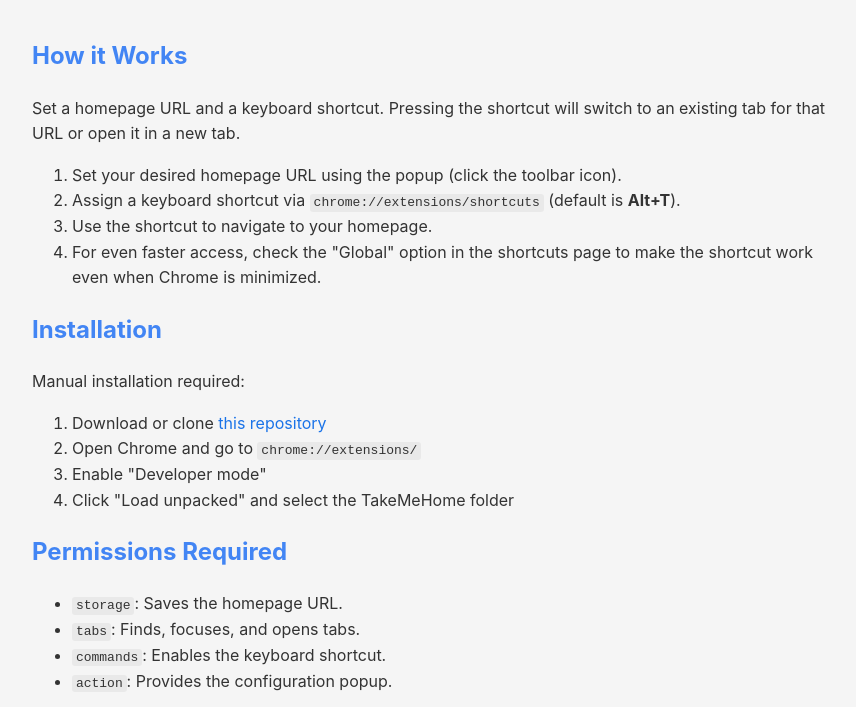
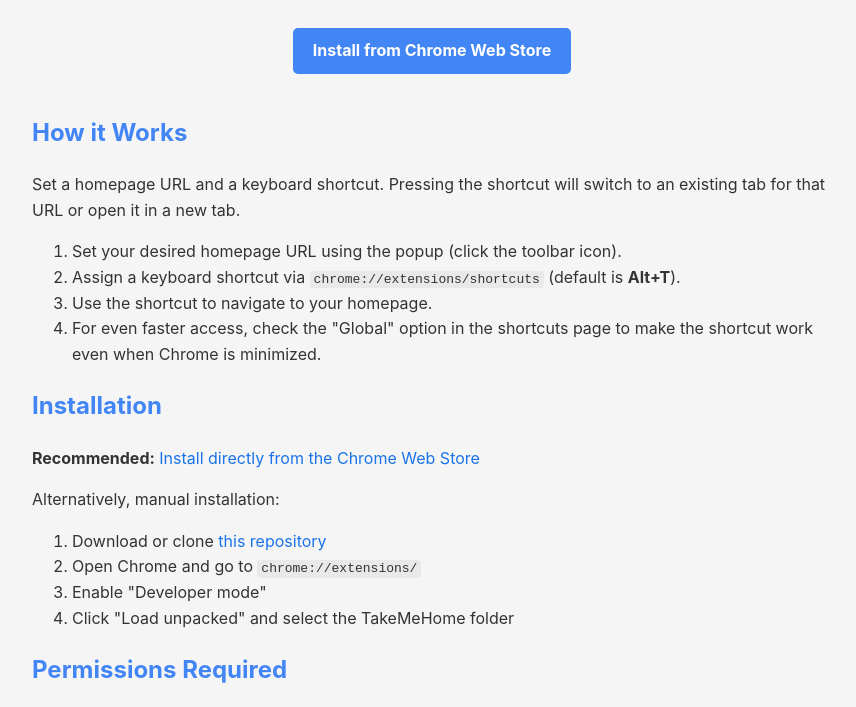
Before and after one commit to bradgharrison/TakeMeHome, a browser extension: page index.html in a window 1280 px wide. Shown: the part 298-1005 px from the top of the page, without its empty margins (208-1064 px from the left). Drawn offline with Linux system fonts and the light colour scheme.

Commit message:
Update index.html and readme.md

```diff
--- a/index.html
+++ b/index.html
@@ -92,6 +92,9 @@
         <img src="icons/takemehome_128x128.png" alt="TakeMeHome Logo">
         <h1>TakeMeHome</h1>
         <p>Chrome extension for quick homepage access via keyboard shortcut.</p>
+        <a href="https://chromewebstore.google.com/detail/takemehome/napjgolkigdjpjeccjheepfkdfljjneb" style="display: inline-block; background-color: var(--accent-color); color: white; padding: 10px 20px; border-radius: 5px; text-decoration: none; margin-top: 15px; font-weight: bold;">
+            Install from Chrome Web Store
+        </a>
     </header>
 
     <main>
@@ -105,7 +108,8 @@
         </ol>
 
         <h2>Installation</h2>
-        <p>Manual installation required:</p>
+        <p><strong>Recommended:</strong> <a href="https://chromewebstore.google.com/detail/takemehome/napjgolkigdjpjeccjheepfkdfljjneb">Install directly from the Chrome Web Store</a></p>
+        <p>Alternatively, manual installation:</p>
         <ol>
             <li>Download or clone <a href="https://github.com/bradgharrison/TakeMeHome">this repository</a></li>
             <li>Open Chrome and go to <code>chrome://extensions/</code></li>
```
Also changed, not shown: 1 other file.
